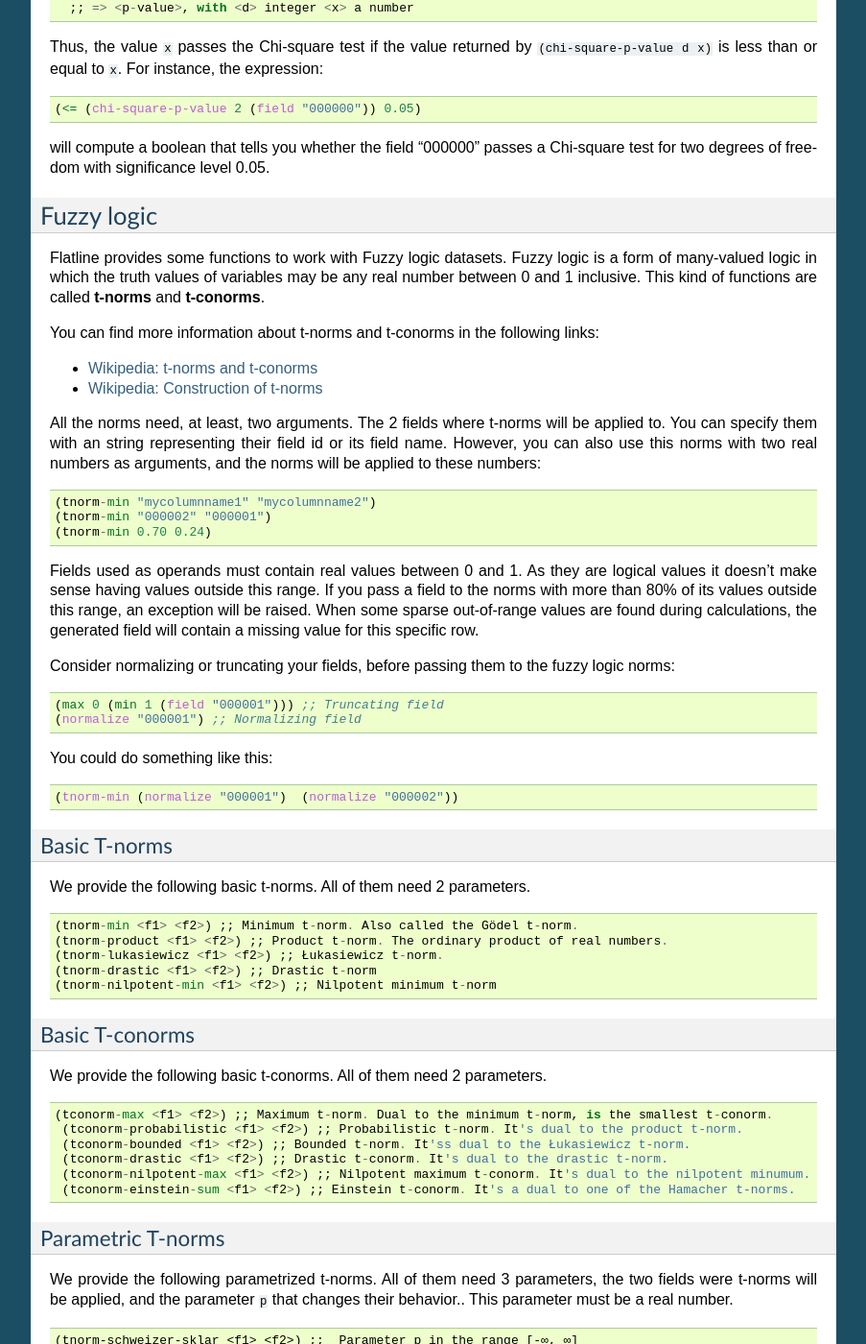
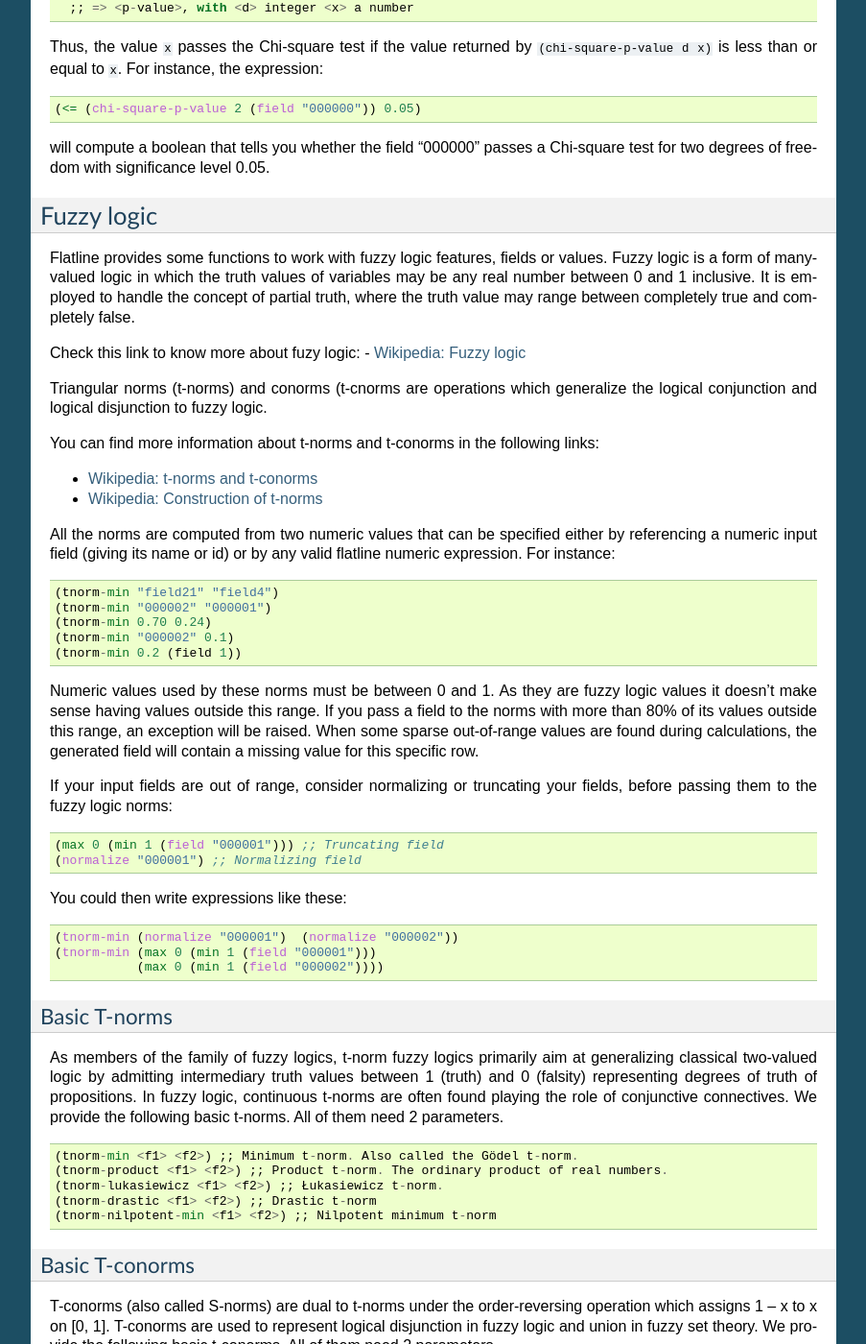
Before and after one commit to bigmlcom/flatline, a Sphinx documentation site: the page built from docs/user-manual.rst, in a window 1280 px wide and 1400 px high, scrolled down 12678 px. Shown: the whole window at 96% size, without its empty margins (198-1101 px from the left). Built offline with Sphinx 7.4.7, drawn with Linux system fonts in a browser that asks for light colours; some of the changed text lies outside the part shown.

Commit message:
Better explanation of t-norms and t-conorms

```diff
--- a/docs/user-manual.rst
+++ b/docs/user-manual.rst
@@ -919,10 +919,19 @@ a Chi-square test for two degrees of freedom with significance level
 Fuzzy logic
 -----------
 
-Flatline provides some functions to work with Fuzzy logic datasets.
-Fuzzy logic is a form of many-valued logic in which the truth values
-of variables may be any real number between 0 and 1 inclusive. This
-kind of functions are called **t-norms** and **t-conorms**.
+Flatline provides some functions to work with fuzzy logic features,
+fields or values.  Fuzzy logic is a form of many-valued logic in which
+the truth values of variables may be any real number between 0 and 1
+inclusive. It is employed to handle the concept of partial truth,
+where the truth value may range between completely true and completely
+false.
+
+Check this link to know more about fuzy logic:
+- `Wikipedia: Fuzzy logic <https://en.wikipedia.org/wiki/Fuzzy_logic>`__
+
+Triangular norms (t-norms) and conorms (t-cnorms are operations which
+generalize the logical conjunction and logical disjunction to fuzzy
+logic.
 
 You can find more information about t-norms and t-conorms in the
 following links:
@@ -930,47 +939,55 @@ following links:
 - `Wikipedia: t-norms and t-conorms <https://en.wikipedia.org/wiki/T-norm>`__
 - `Wikipedia: Construction of t-norms <https://en.wikipedia.org/wiki/Construction_of_t-norms>`__
 
-All the norms need, at least, two arguments. The 2 fields where
-t-norms will be applied to. You can specify them with an string
-representing their field id or its field name. However, you can also
-use this norms with two real numbers as arguments, and the norms will
-be applied to these numbers:
-
-::
-
-        (tnorm-min "mycolumnname1" "mycolumnname2")
+All the norms are computed from two numeric values that can be
+specified either by referencing a numeric input field (giving its name
+or id) or by any valid flatline numeric expression. For instance:
+
+::
+
+        (tnorm-min "field21" "field4")
         (tnorm-min "000002" "000001")
         (tnorm-min 0.70 0.24)
-
-
-Fields used as operands must contain real values between 0 and 1. As
-they are logical values it doesn't make sense having values outside
-this range. If you pass a field to the norms with more than 80% of
-its values outside this range, an exception will be raised.
-When some sparse out-of-range values are found during calculations,
-the generated field will contain a missing value for this specific
-row.
-
-Consider normalizing or truncating your fields, before passing
-them to the fuzzy logic norms:
+        (tnorm-min "000002" 0.1)
+        (tnorm-min 0.2 (field 1))
+
+
+
+
+Numeric values used by these norms must be between 0 and 1. As they
+are fuzzy logic values it doesn't make sense having values outside
+this range. If you pass a field to the norms with more than 80% of its
+values outside this range, an exception will be raised.  When some
+sparse out-of-range values are found during calculations, the
+generated field will contain a missing value for this specific row.
+
+If your input fields are out of range, consider normalizing or
+truncating your fields, before passing them to the fuzzy logic norms:
 
 .. code:: lisp
 
        (max 0 (min 1 (field "000001"))) ;; Truncating field
        (normalize "000001") ;; Normalizing field
 
-You could do something like this:
+You could then write expressions like these:
 
 .. code:: lisp
 
        (tnorm-min (normalize "000001")  (normalize "000002"))
+       (tnorm-min (max 0 (min 1 (field "000001")))
+                  (max 0 (min 1 (field "000002"))))
 
 
 Basic T-norms
 ~~~~~~~~~~~~~
 
-We provide the following basic t-norms.  All of them need 2
-parameters.
+As members of the family of fuzzy logics, t-norm fuzzy logics
+primarily aim at generalizing classical two-valued logic by admitting
+intermediary truth values between 1 (truth) and 0 (falsity)
+representing degrees of truth of propositions. In fuzzy logic,
+continuous t-norms are often found playing the role of conjunctive
+connectives. We provide the following basic t-norms.  All of them need
+2 parameters.
 
 ::
 
@@ -985,12 +1002,15 @@ parameters.
 Basic T-conorms
 ~~~~~~~~~~~~~~~
 
-We provide the following basic t-conorms.  All of them need 2
-parameters.
-
-::
-
-        (tconorm-max <f1> <f2>) ;; Maximum t-norm. Dual to the minimum t-norm, is the smallest t-conorm.
+T-conorms (also called S-norms) are dual to t-norms under the
+order-reversing operation which assigns 1 – x to x on [0,
+1]. T-conorms are used to represent logical disjunction in fuzzy logic
+and union in fuzzy set theory.  We provide the following basic
+t-conorms.  All of them need 2 parameters.
+
+::
+
+         (tconorm-max <f1> <f2>) ;; Maximum t-norm. Dual to the minimum t-norm, is the smallest t-conorm.
          (tconorm-probabilistic <f1> <f2>) ;; Probabilistic t-norm. It's dual to the product t-norm.
          (tconorm-bounded <f1> <f2>) ;; Bounded t-norm. It'ss dual to the Łukasiewicz t-norm.
          (tconorm-drastic <f1> <f2>) ;; Drastic t-conorm. It's dual to the drastic t-norm.
@@ -1001,10 +1021,11 @@ parameters.
 Parametric T-norms
 ~~~~~~~~~~~~~~~~~~
 
-We provide the following parametrized t-norms.  All of them need 3
+We provide the following parametrized t-norms. All of them need 3
 parameters, the two fields were t-norms will be applied, and the
-parameter ``p`` that changes their behavior.. This parameter must be a
-real number.
+parameter ``p`` that provides a way to vary the gain on the function
+so that it can be very restrictive or very permissive. This parameter
+must be a real number.
 
 ::
 
```
Also changed, not shown: docs/quick-reference.rst (+36 -0 lines).
